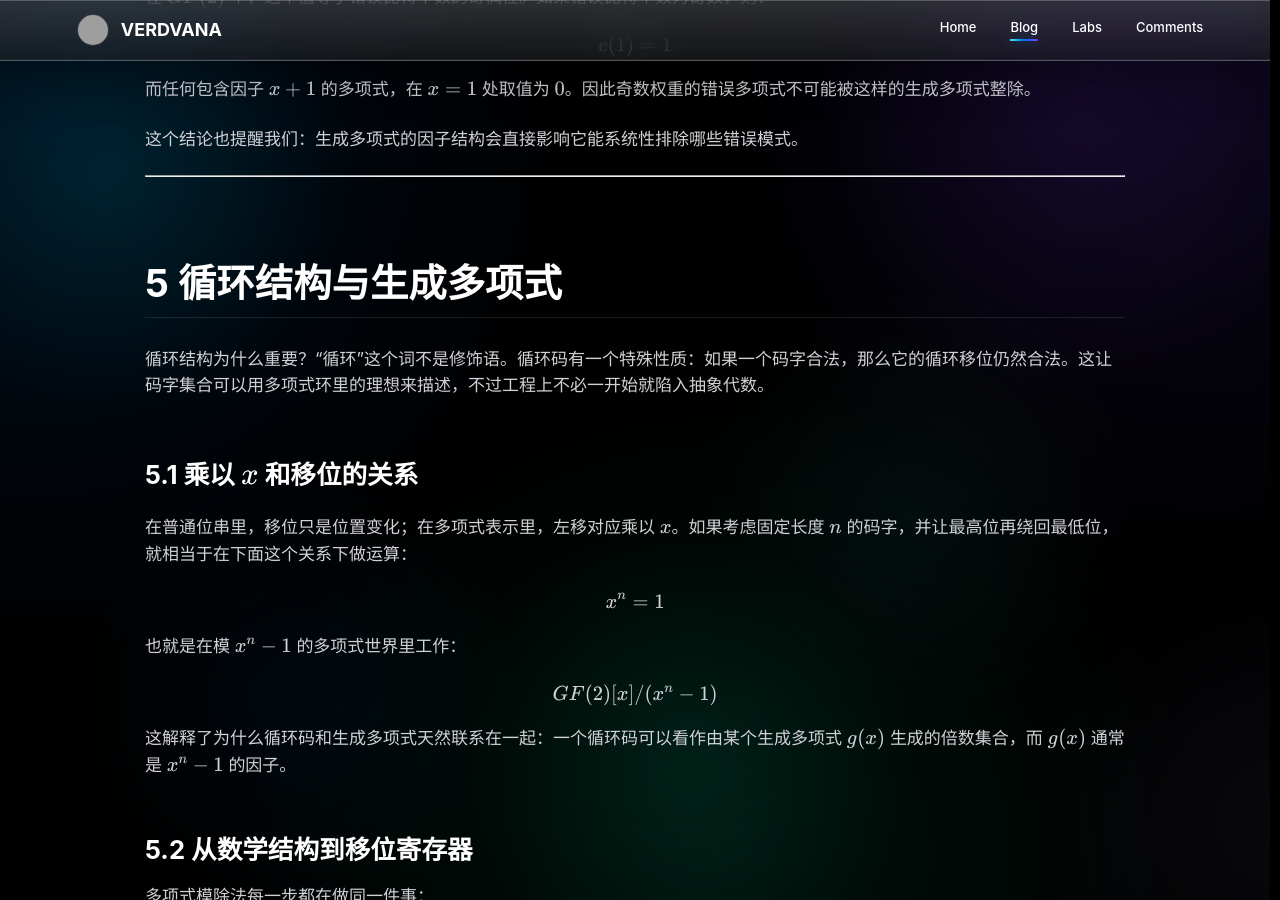
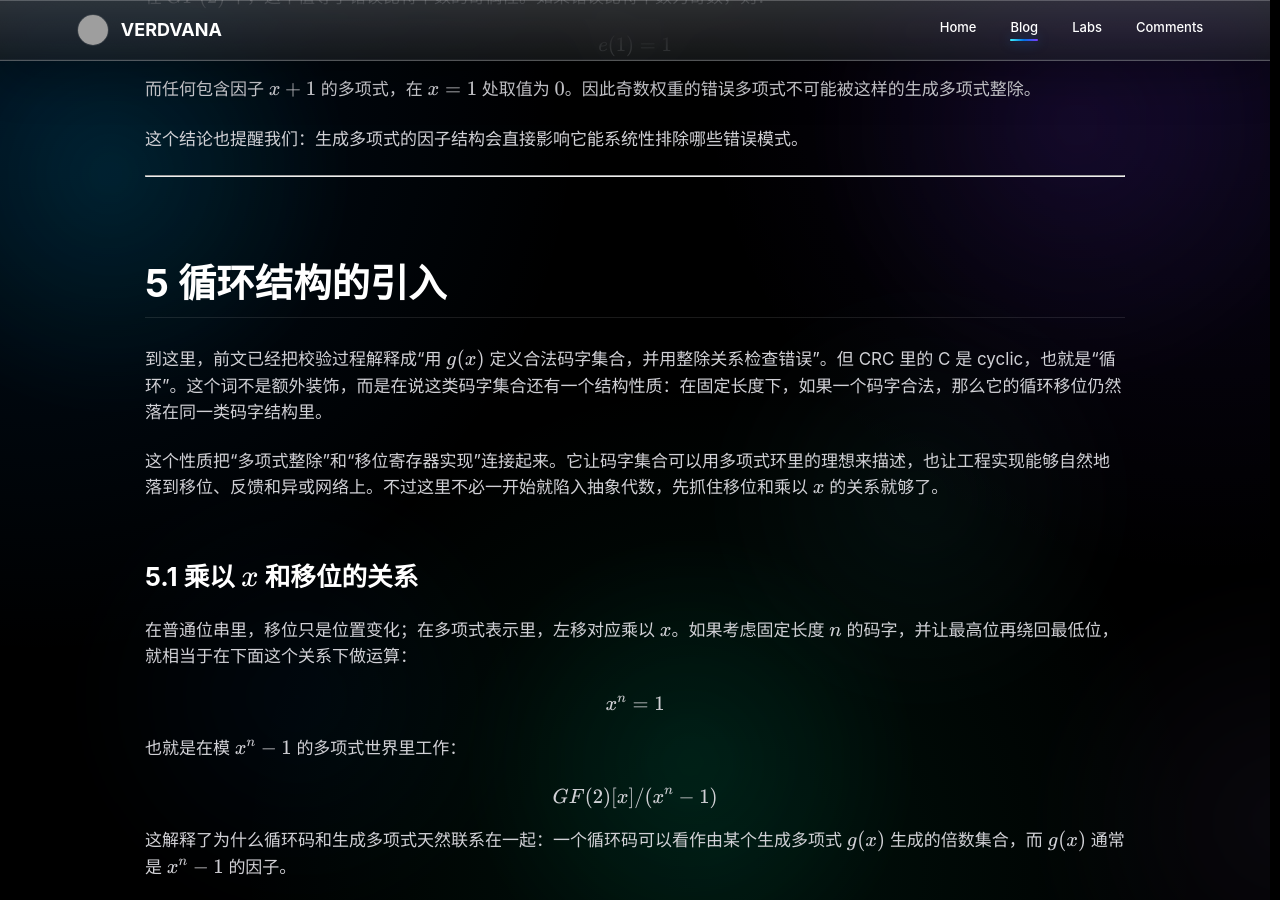
Before and after one commit to Verdvana/Verdvana.github.io, a Jekyll site: the page built from _posts/2026-06-12-finite-field-generator-polynomial.md, in a window 1280 px wide and 900 px high, scrolled down 7553 px. Built offline with Jekyll 4.4.1, drawn with Linux system fonts in a browser that asks for light colours; comment, search, counter and statistics services are not loaded; some of the changed text lies outside the part shown; grey boxes are pictures that could not be loaded.

Commit message:
Clarify cyclic structure in generator polynomial post

```diff
--- a/_posts/2026-06-12-finite-field-generator-polynomial.md
+++ b/_posts/2026-06-12-finite-field-generator-polynomial.md
@@ -302,9 +302,11 @@ $$
 
 ----
 
-## 5 循环结构与生成多项式
+## 5 循环结构的引入
 
-循环结构为什么重要？“循环”这个词不是修饰语。循环码有一个特殊性质：如果一个码字合法，那么它的循环移位仍然合法。这让码字集合可以用多项式环里的理想来描述，不过工程上不必一开始就陷入抽象代数。
+到这里，前文已经把校验过程解释成“用 $g(x)$ 定义合法码字集合，并用整除关系检查错误”。但 CRC 里的 C 是 cyclic，也就是“循环”。这个词不是额外装饰，而是在说这类码字集合还有一个结构性质：在固定长度下，如果一个码字合法，那么它的循环移位仍然落在同一类码字结构里。
+
+这个性质把“多项式整除”和“移位寄存器实现”连接起来。它让码字集合可以用多项式环里的理想来描述，也让工程实现能够自然地落到移位、反馈和异或网络上。不过这里不必一开始就陷入抽象代数，先抓住移位和乘以 $x$ 的关系就够了。
 
 ### 5.1 乘以 $x$ 和移位的关系
 
```
